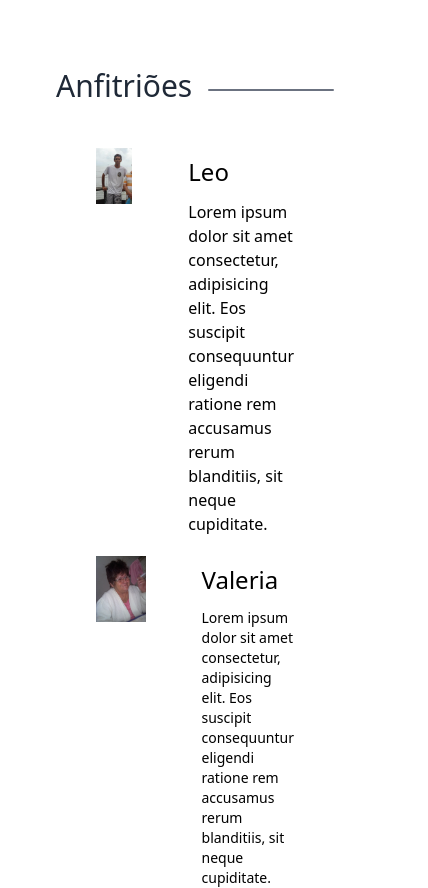
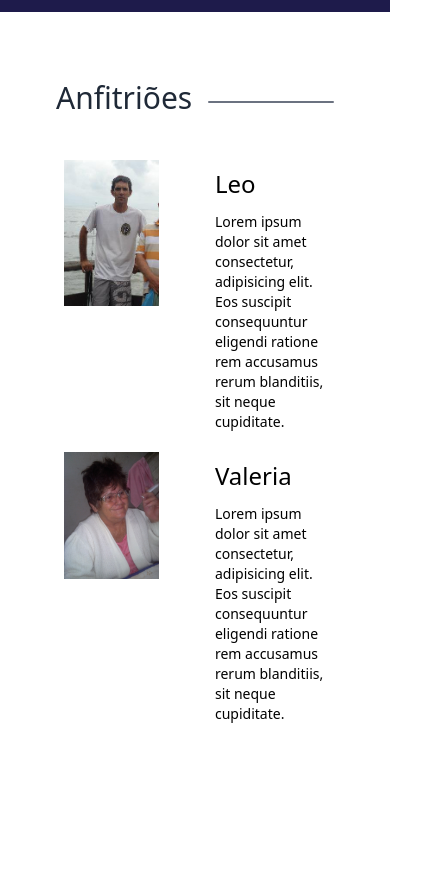
Before and after one commit to IgoorCastro/ProjetoApto, a plain HTML site: page index.html in a window 390 px wide. Shown: the part 644-1532 px from the top of the page, 428 px wide, since content can reach past the window. After the commit the page ends 1388 px from the top, so only its background shows below. Drawn offline with nearby package versions, Linux system fonts and the light colour scheme.

Commit message:
correcão text size

```diff
--- a/index.html
+++ b/index.html
@@ -47,13 +47,13 @@
                             <div class="flex space-x-4">
                                 <!-- Current: "bg-top-button text-white", Default: "text-gray-300 hover:bg-gray-700 hover:text-white" -->
                                 <a id="button10P"
-                                    class="cursor-pointer bg-top-button border border-4 border-gray-400 text-gray-700 rounded-full px-3 py-2 text-xl font-medium shadow-md md:px-20 lg:text-base hover:bg-blue-900 hover:text-white focus:bg-blue-900 focus:text-white"
+                                    class="cursor-pointer bg-top-button border border-4 border-gray-400 text-gray-700 rounded-full px-3 py-2 text-sm md:text-md lg:text-xl font-medium shadow-md md:px-20 lg:text-base hover:bg-blue-900 hover:text-white focus:bg-blue-900 focus:text-white"
                                     aria-current="page">10 Pessoas</a>
                                 <a id="button8P"
-                                    class="cursor-pointer bg-top-button border border-4 border-gray-400 text-gray-700 rounded-full px-3 py-2 text-xl font-medium shadow-md md:px-20 lg:text-base hover:bg-blue-900 hover:text-white focus:bg-blue-900 focus:text-white">8
+                                    class="cursor-pointer bg-top-button border border-4 border-gray-400 text-gray-700 rounded-full px-3 py-2 text-sm md:text-md lg:text-xl font-medium shadow-md md:px-20 lg:text-base hover:bg-blue-900 hover:text-white focus:bg-blue-900 focus:text-white">8
                                     Pessoas</a>
                                 <a id="button7P"
-                                    class="cursor-pointer bg-top-button border border-4 border-gray-400 text-gray-700 rounded-full px-3 py-2 text-xl font-medium shadow-md md:px-20 lg:text-base hover:bg-blue-900 hover:text-white focus:bg-blue-900 focus:text-white">7
+                                    class="cursor-pointer bg-top-button border border-4 border-gray-400 text-gray-700 rounded-full px-3 py-2 text-sm md:text-md lg:text-xl font-medium shadow-md md:px-20 lg:text-base hover:bg-blue-900 hover:text-white focus:bg-blue-900 focus:text-white">7
                                     Pessoas</a>
                             </div>
                         </div>
@@ -134,7 +134,7 @@
                     </div>
 
                     <div class="flex-inital flex-col w-max m-auto ml-3">
-                        <div class="h-min w-max text-center text-xs md:text-xl text-white">
+                        <div class="h-min w-max text-center text-sm md:text-lg lg:text-xl text-white">
                             <h4>Contato via WhatsApp para acesso a valore sem taxas.</h4>
                             <h5 class="hidden md:block">Clique no ícone ou nos mande uma mensagem: (12) 99713-5681.</h5>
                             <h5 class="md:hidden">Clique no ícone ou nos mande uma mensagem:</h5>
@@ -169,18 +169,18 @@
                     </div>
 
                     <!-- ANFITRIOES -->
-                    <div class="flex flex-col px-10 mb-5">
+                    <div class="flex flex-col px-2 md:px-10 mb-5">
                         <!-- LEO -->
                         <div class="flex flex-row">
                             <!-- FOTO -->
-                            <div class="w-44">
+                            <div class="w-56 md:w-44">
                                 <img src="img/leo.png" alt="">
                             </div>
 
                             <!-- TITULO + DESCRICAO -->
                             <div class="ml-14 h-max w-full">
                                 <h5 class="text-2xl mt-2 mb-3">Leo</h5>
-                                <p class="text-md md:text-xl">Lorem ipsum dolor sit amet consectetur, adipisicing elit. Eos suscipit consequuntur eligendi ratione rem accusamus rerum blanditiis, sit neque cupiditate.</p>
+                                <p class="text-sm md:text-lg lg:text-xl">Lorem ipsum dolor sit amet consectetur, adipisicing elit. Eos suscipit consequuntur eligendi ratione rem accusamus rerum blanditiis, sit neque cupiditate.</p>
                             </div>
                         </div>
 
@@ -188,18 +188,18 @@
 
                     </div>
 
-                    <div class="flex flex-col px-10">
+                    <div class="flex flex-col px-2 md:px-10 mb-5">
                         <!-- LEO -->
                         <div class="flex flex-row">
                             <!-- FOTO -->
-                            <div class="w-44">
+                            <div class="w-56 md:w-44">
                                 <img src="img/rosa.jpg" alt="">
                             </div>
 
                             <!-- TITULO + DESCRICAO -->
                             <div class="ml-14 h-max w-full">
                                 <h5 class="text-2xl mt-2 mb-3">Valeria</h5>
-                                <p class="text-sm md:text-xl">Lorem ipsum dolor sit amet consectetur, adipisicing elit. Eos suscipit consequuntur eligendi ratione rem accusamus rerum blanditiis, sit neque cupiditate.</p>
+                                <p class="text-sm md:text-lg lg:text-xl">Lorem ipsum dolor sit amet consectetur, adipisicing elit. Eos suscipit consequuntur eligendi ratione rem accusamus rerum blanditiis, sit neque cupiditate.</p>
                             </div>
                         </div>
 
```
